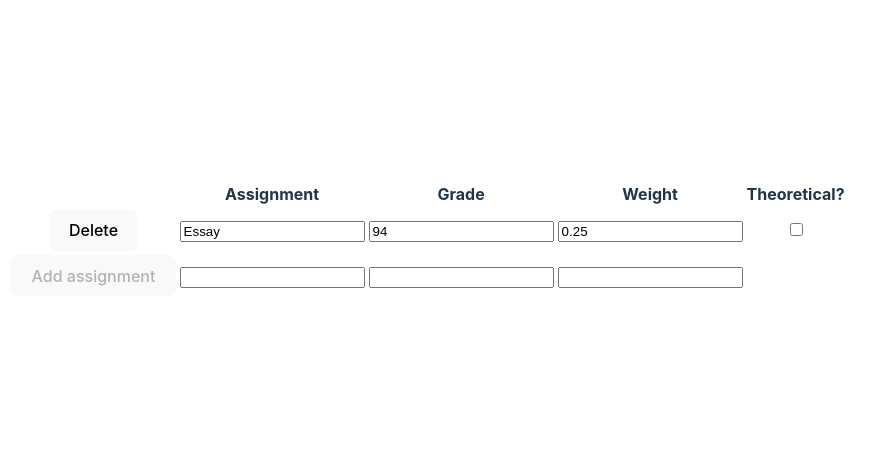
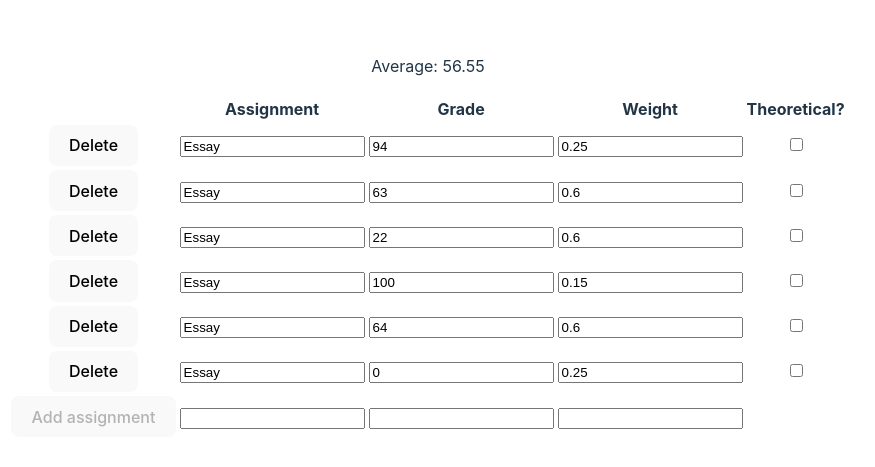
Before and after one commit to WorcestershireWarp/cyl, a React (Vite) app: page / in a window 1280 px wide. Shown: the part 161-628 px from the top of the page, without its empty margins (212-1087 px from the left). Built offline with nearby package versions, Linux system fonts and the light colour scheme.

Commit message:
feat: add weightedAverage function and utilize its result

```diff
--- a/src/App.tsx
+++ b/src/App.tsx
@@ -1,30 +1,44 @@
 import { ChangeEvent, useState } from "react";
 import "./App.css";
+import weightedAverage from "./weightedAverage";
 
-class Assignment {
+export class Assignment {
+  public theoretical;
   constructor(
-    public name?: string,
-    public grade?: number,
-    public weight?: number
+    public name: string,
+    public grade: number,
+    public weight: number,
+    theoretical?: boolean
   ) {
     this.name = name ?? "";
     this.grade = grade ?? 0;
     this.weight = weight ?? 0;
+    this.theoretical = theoretical ?? false;
   }
 }
-function weightedAverage(assignments: Assignment[], weights: number[]) {/*TODO*/}
 
 function App() {
   const [assignments, setAssignments] = useState<Assignment[]>([
     new Assignment("Essay", 94, 0.25),
+    new Assignment("Essay", 63, 0.6),
+    new Assignment("Essay", 22, 0.6),
+    new Assignment("Essay", 100, 0.15),
+    new Assignment("Essay", 64, 0.6),
+    new Assignment("Essay", 0, 0.25),
   ]);
-  const onModifyName = (event: ChangeEvent<HTMLInputElement>, index: number) => {
+  const onModifyName = (
+    event: ChangeEvent<HTMLInputElement>,
+    index: number
+  ) => {
     const temp = [...assignments];
     temp[index].name = event.target.value;
     setAssignments(temp);
   };
 
-  const onModifyGrade = (event: ChangeEvent<HTMLInputElement>, index: number) => {
+  const onModifyGrade = (
+    event: ChangeEvent<HTMLInputElement>,
+    index: number
+  ) => {
     if (Number(event.target.value) < 0) {
       return;
     }
@@ -33,7 +47,10 @@ function App() {
     temp[index].grade = Number(event.target.value);
     setAssignments(temp);
   };
-  const onModifyWeight = (event: ChangeEvent<HTMLInputElement>, index: number) => {
+  const onModifyWeight = (
+    event: ChangeEvent<HTMLInputElement>,
+    index: number
+  ) => {
     if (Number(event.target.value) > 1 || Number(event.target.value) < 0) {
       return;
     }
@@ -80,6 +97,7 @@ function App() {
   ));
   return (
     <div className="App">
+      <p>Average: {weightedAverage(assignments, [0.6, 0.25, 0.15])}</p>
       <table>
         <thead>
           <tr>
@@ -87,7 +105,7 @@ function App() {
             <th>Assignment</th>
             <th>Grade</th>
             <th>Weight</th>
-	    <th>Theoretical?</th>
+            <th>Theoretical?</th>
           </tr>
         </thead>{" "}
         <tbody>
--- /dev/null
+++ b/src/weightedAverage.tsx
@@ -0,0 +1,81 @@
+import { Assignment } from "./App";
+
+function gradeArrayAvg(array: Assignment[]) {
+  var sum = 0;
+  return (
+    array.forEach(function (item) {
+      sum += item.grade;
+    }),
+    sum / array.length
+  );
+}
+function solveForTwoWeights(weightA: number, weightB: number) {
+  return [
+    (1 / (weightA + weightB)) * weightA,
+    (1 / (weightA + weightB)) * weightB,
+  ];
+}
+export default function weightedAverage(
+  array: Assignment[],
+  weights: number[]
+) {
+  let [a, b, c] = (function (array, weights) {
+    return [
+      array.filter((i) => i.weight == weights[0]),
+      array.filter((i) => i.weight == weights[1]),
+      array.filter((i) => i.weight == weights[2]),
+    ];
+  })(array, weights);
+  if (b.length + c.length === 0) {
+    return gradeArrayAvg(a)
+  }
+  if (a.length + c.length === 0) {
+    return gradeArrayAvg(b)
+  }
+  if (b.length + a.length === 0) {
+    return gradeArrayAvg(c)
+  }
+  const bc = solveForTwoWeights(weights[1], weights[2]),
+    ac = solveForTwoWeights(weights[0], weights[2]),
+    ba = solveForTwoWeights(weights[1], weights[0]);
+  return (
+    (a =
+      0 == a.length
+        ? [
+            new Assignment(
+              "Placeholder; see settings",
+              gradeArrayAvg(b) * bc[0] + gradeArrayAvg(c) * bc[1],
+              weights[0]
+            ),
+          ]
+        : a),
+    (b =
+      0 == b.length
+        ? [
+            new Assignment(
+              "Placeholder; see settings",
+              gradeArrayAvg(a) * ac[0] + gradeArrayAvg(c) * ac[1],
+              weights[1]
+            ),
+          ]
+        : b),
+    (c =
+      0 == c.length
+        ? [
+            new Assignment(
+              "Placeholder; see settings",
+              gradeArrayAvg(b) * ba[0] + gradeArrayAvg(a) * ba[1],
+              weights[2]
+            ),
+          ]
+        : c),
+    console.log(
+      `${gradeArrayAvg(a)}*${weights[0]}+${gradeArrayAvg(b)}*${
+        weights[1]
+      }+${gradeArrayAvg(c)}*${weights[2]}`
+    ),
+    gradeArrayAvg(a) * weights[0] +
+      gradeArrayAvg(b) * weights[1] +
+      gradeArrayAvg(c) * weights[2]
+  );
+}
```
